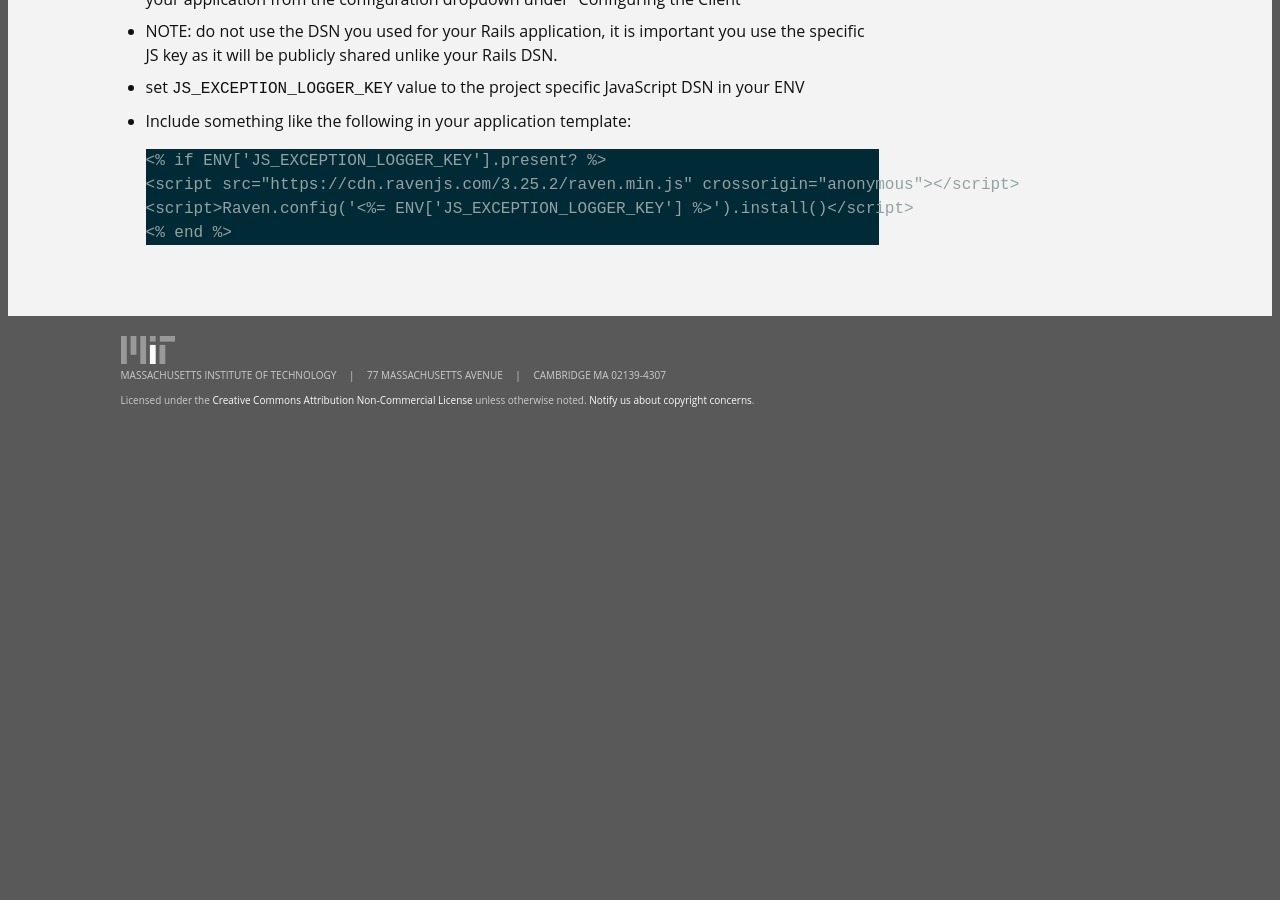
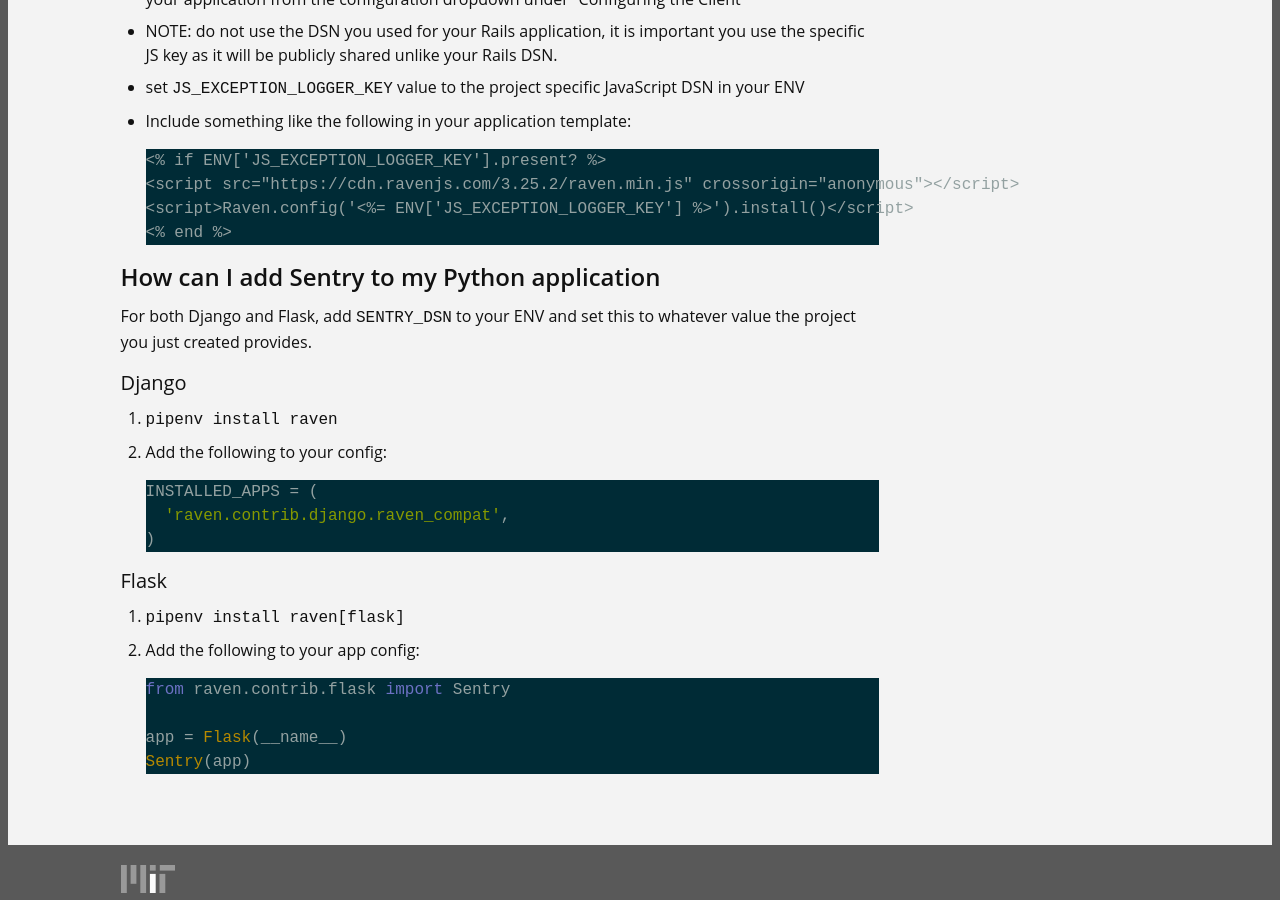
Before and after one commit to MITLibraries/guides, a Jekyll site: the page built from exception_monitoring.md, in a window 1280 px wide and 900 px high, scrolled down 1083 px. Built offline with Jekyll 4.4.1, drawn with Linux system fonts in a browser that asks for light colours; our own code applies the rules of GitHub Pages for plain Markdown files; before the commit the page ends 1511 px from its top, so only the background shows below that.

Commit message:
Add section about configuring for Django and Flask

````diff
--- a/exception_monitoring.md
+++ b/exception_monitoring.md
@@ -40,3 +40,28 @@
   <script>Raven.config('<%= ENV['JS_EXCEPTION_LOGGER_KEY'] %>').install()</script>
 <% end %>
 ```
+
+## How can I add Sentry to my Python application
+
+For both Django and Flask, add `SENTRY_DSN` to your ENV and set this to whatever value the project you just created provides.
+
+### Django
+1. `pipenv install raven`
+2. Add the following to your config:
+
+   ```python
+   INSTALLED_APPS = (
+     'raven.contrib.django.raven_compat',
+   )
+   ```
+
+### Flask
+1. `pipenv install raven[flask]`
+2. Add the following to your app config:
+
+   ```python
+   from raven.contrib.flask import Sentry
+
+   app = Flask(__name__)
+   Sentry(app)
+   ```
````
